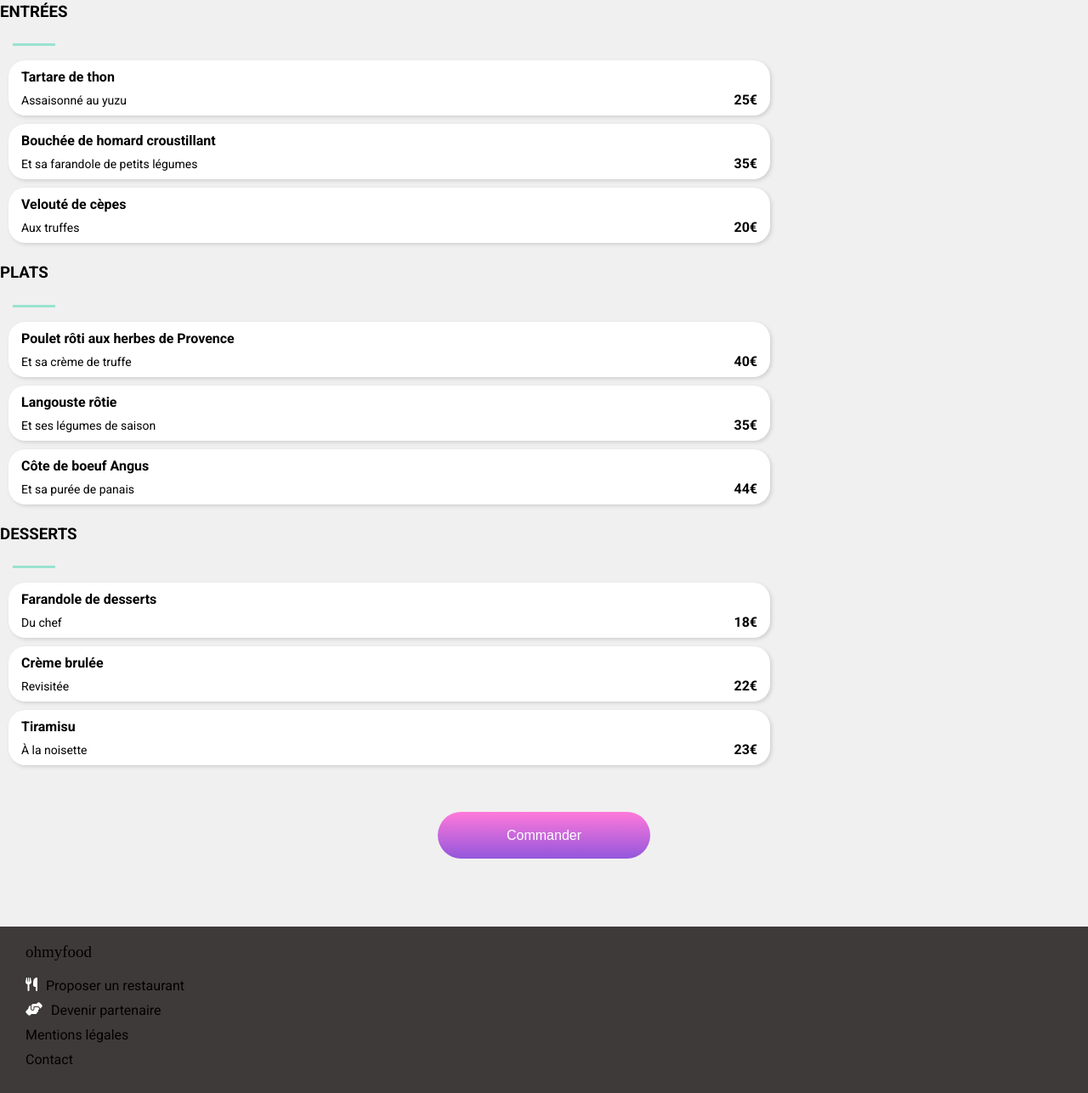
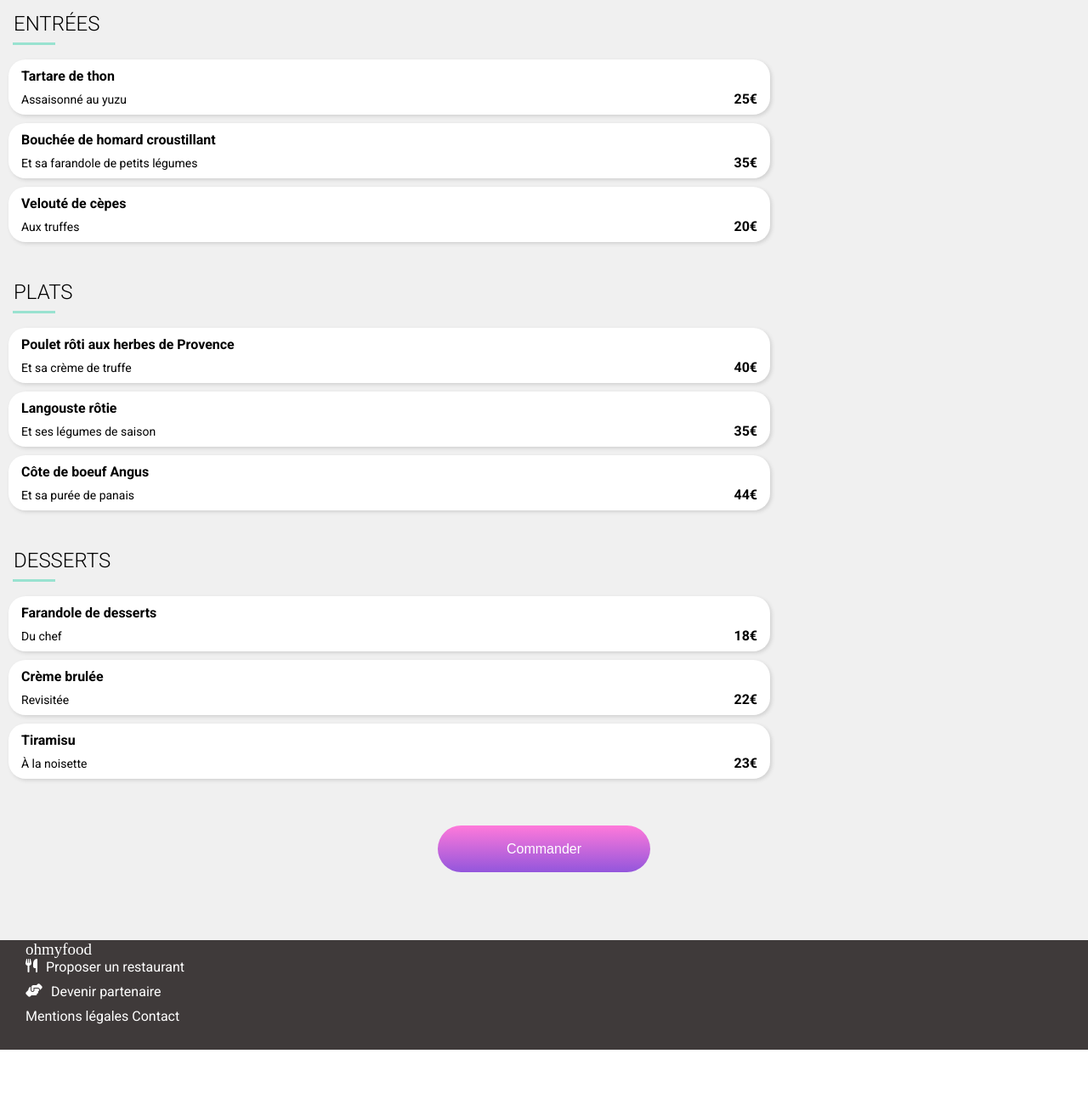
Before and after one commit to Yradouani/YasmineRadouani_3_20062021, a website: page le_delice_des_sens.html in a window 1280 px wide. Shown: the part 487-1774 px from the top of the page at 85% size. After the commit the page ends 1723 px from the top, so only its background shows below. Drawn offline with Linux system fonts and the light colour scheme; a web font is replaced by a local one.

Commit message:
rempacement des p par des span_ le delice des sens

```diff
--- a/le_delice_des_sens.html
+++ b/le_delice_des_sens.html
@@ -19,7 +19,7 @@
         <header>
             <div id="logo_contener">
                 <a href="index.html"><i class="fas fa-arrow-left" id="header__icon"></i></a>
-                <p id="logo">ohmyfood</p>
+                <span id="logo">ohmyfood</span>
             </div>
             <div>
                 <img src="Pictures/louis-hansel-shotsoflouis-qNBGVyOCY8Q-unsplash.jpg" class="picture_restaurant_card" alt="Le délice des sens"/>
@@ -28,12 +28,12 @@
 
         <section>
             <div id="dishes-cards__header">
-                <h2>Le délice des sens</h2>
+                <h1>Le délice des sens</h1>
                 <div class="heart_icon_container">
                     <span class="heart_icon" id= "heart_icon_restaurant"><i class="far fa-heart"></i></span>
                 </div>
             </div>
-            <h3>ENTRÉES</h3>
+            <h2>ENTRÉES</h2>
             <div class="line_bellow"><hr></div>
                 <div class="dishes_cards dishes_cards1">
                     <div class="dishes_cards__container">
@@ -72,7 +72,7 @@
                     </div>
                 </div>
 
-            <h3>PLATS</h3>
+            <h2>PLATS</h2>
             <div class="line_bellow"><hr></div>
             <div class="dishes_cards dishes_cards4">
                 <div class="dishes_cards__container">
@@ -110,7 +110,7 @@
                     <i class="fas fa-check-circle check_icon"></i>
                 </div>
             </div>
-            <h3>DESSERTS</h3>
+            <h2>DESSERTS</h2>
             <div class="line_bellow"><hr></div>
             <div class="dishes_cards dishes_cards7">
                 <div class="dishes_cards__container">
@@ -155,18 +155,18 @@
 
         <footer>
             <div id="footer__container">
-                <p id="footer__logo">ohmyfood</p>
+                <span id="footer__logo">ohmyfood</span>
                 <div id="footer_text__container">
                     <div class="footer_text">
                         <i class="fas fa-utensils footer_icon"></i>
-                        <p class="footer__paragraph">Proposer un restaurant</p>
+                        <span class="footer__paragraph">Proposer un restaurant</span>
                     </div>
                     <div class="footer_text">
                         <i class="fas fa-hands-helping footer_icon"></i>
-                        <p class="footer__paragraph">Devenir partenaire</p>
+                        <span class="footer__paragraph">Devenir partenaire</span>
                     </div>
-                    <p class="footer_p">Mentions légales</p>
-                    <p class="footer_p"><a href="mailto:contact@ohmyfood.com">Contact</a></p>
+                    <span class="footer_p">Mentions légales</span>
+                    <span class="footer_p"><a href="mailto:contact@ohmyfood.com">Contact</a></span>
                 </div>
             </div>
         </footer>
```
